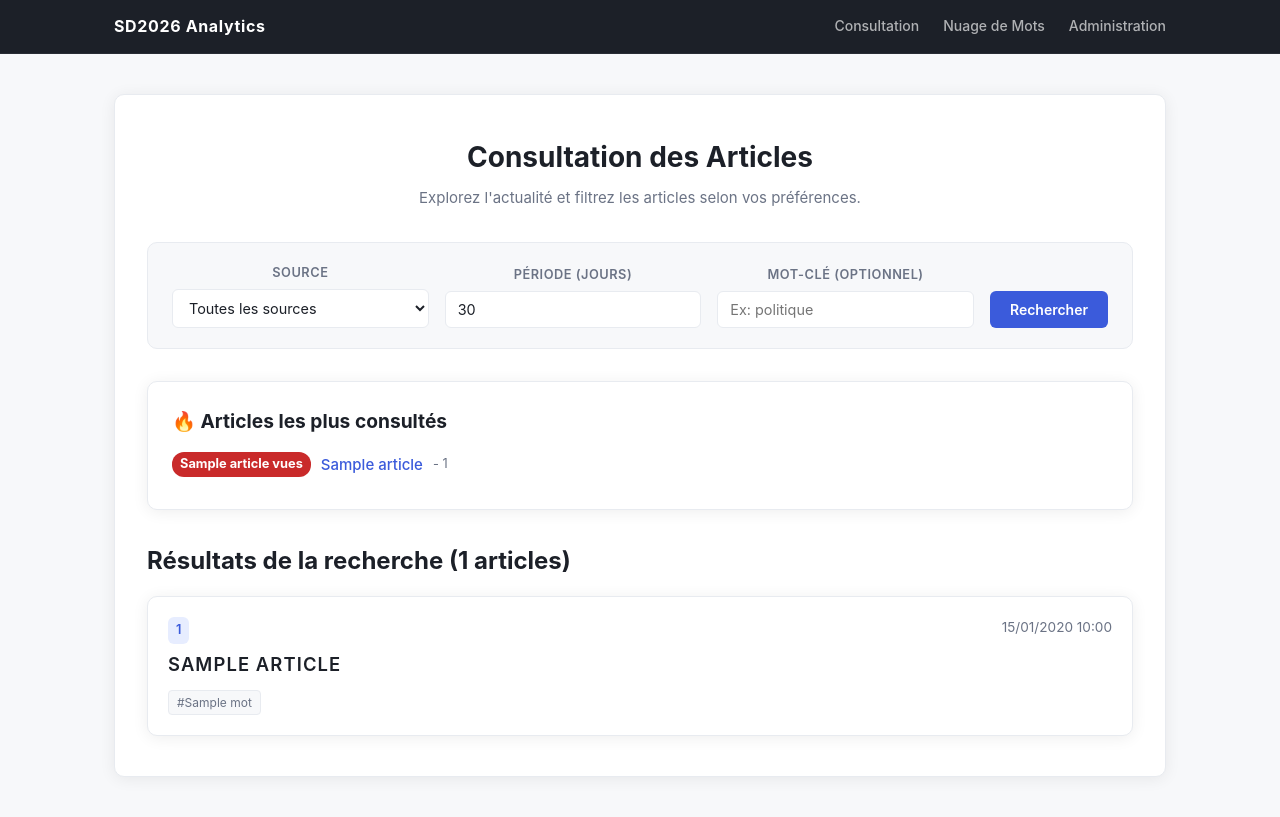
After one commit to Mouadistaa/projet-structuration-documents, a Flask app: page /articles in a window 1280 px wide. The commit adds this page. Run offline with Flask 3, Linux system fonts and the light colour scheme; a database or web service that is not in the repository returns one stand-in record (values such as "Sample title").

Commit message:
Ajout de la page pour voir les noms d'articles xml + pagination

```diff
--- a/BdMongo.py
+++ b/BdMongo.py
@@ -57,25 +57,53 @@ class BdMongo:
             print(f"Erreur d'insertion: {e}")
             return False
 
-    def rechercher_articles(self, filtres):
+    def rechercher_articles(self, filtres, tri=None, skip=0, limit=0):
         """
         Recherche des articles en fonction de filtres.
-        filtres: dict (ex: {"source_id": "lemonde", "date_publication": {"$gte": date_debut, "$lte": date_fin}})
+        filtres: dict
         """
         if self.articles is None:
             return []
-        return list(self.articles.find(filtres))
+        cursor = self.articles.find(filtres)
+        if tri:
+            cursor = cursor.sort(tri)
+        if skip > 0:
+            cursor = cursor.skip(skip)
+        if limit > 0:
+            cursor = cursor.limit(limit)
+        return list(cursor)
+
+    def compter_articles(self, filtres):
+        """Compte le nombre total d'articles correspondant aux filtres."""
+        if self.articles is None:
+            return 0
+        return self.articles.count_documents(filtres)
 
     def mettre_a_jour_horodatage(self, url_originale):
         if self.articles is None:
             return
         try:
+            now = datetime.utcnow()
             self.articles.update_one(
                 {"url_originale": url_originale},
-                {"$set": {"horodatage_consultation": datetime.utcnow()}}
+                {
+                    "$set": {"horodatage_consultation": now},
+                    "$push": {"historique_consultations": now},
+                    "$inc": {"nombre_consultations": 1}
+                }
             )
         except Exception as e:
             print(f"Erreur de mise à jour: {e}")
+
+    def obtenir_articles_populaires(self, limite=5):
+        """
+        Récupère les articles avec le plus grand nombre de consultations.
+        """
+        if self.articles is None:
+            return []
+        return list(self.articles.find(
+            {"nombre_consultations": {"$exists": True, "$gt": 0}}
+        ).sort("nombre_consultations", pymongo.DESCENDING).limit(limite))
 
     # --- Gestion des sources ---
     def inserer_source(self, url_sitemap, source_id, frequence_heures=6):
--- a/main.py
+++ b/main.py
@@ -96,6 +96,63 @@ def download_wordcloud():
         print(f"Erreur Download wordcloud: {e}")
         return "Erreur interne lors de la génération", 500
 
+@app.route('/articles')
+def articles():
+    source_id = request.args.get('source_id')
+    jours = request.args.get('jours', type=int, default=30)
+    mot_cle = request.args.get('mot_cle', '').strip()
+    page = request.args.get('page', 1, type=int)
+    per_page = 20
+
+    filtres = {}
+    if source_id:
+        filtres['source_id'] = source_id
+
+    if jours > 0:
+        date_limite = datetime.utcnow() - timedelta(days=jours)
+        filtres['date_publication'] = {"$gte": date_limite}
+
+    if mot_cle:
+        # Recherche insensible à la casse dans les mots clés
+        filtres['mots_cles'] = {"$regex": mot_cle, "$options": "i"}
+
+    total_articles = db.compter_articles(filtres)
+    total_pages = (total_articles + per_page - 1) // per_page
+
+    if page < 1:
+        page = 1
+
+    liste_articles = db.rechercher_articles(
+        filtres,
+        tri=[("date_publication", -1)],
+        skip=(page - 1) * per_page,
+        limit=per_page
+    )
+
+    populaires = db.obtenir_articles_populaires(limite=5)
+    sources = db.obtenir_sources()
+
+    return render_template('articles.html',
+                           articles=liste_articles,
+                           sources=sources,
+                           populaires=populaires,
+                           args=request.args,
+                           page=page,
+                           total_pages=total_pages,
+                           total_articles=total_articles)
+
+@app.route('/goto')
+def goto():
+    url = request.args.get('url')
+    if not url:
+        return redirect(url_for('articles'))
+
+    # Mettre à jour l'horodatage de consultation dans la base de données
+    db.mettre_a_jour_horodatage(url)
+
+    # Rediriger vers la page d'origine de l'article dans un nouvel onglet (géré par le front)
+    return redirect(url)
+
 @app.route('/admin', methods=['GET', 'POST'])
 def admin():
     if request.method == 'POST':
--- /dev/null
+++ b/templates/articles.html
@@ -0,0 +1,127 @@
+{% extends 'base.html' %}
+{% block content %}
+<div class="glass-container text-center">
+    <h1>Consultation des Articles</h1>
+    <p class="subtitle">Explorez l'actualité et filtrez les articles selon vos préférences.</p>
+
+    <div class="controls-panel">
+        <form id="filter-form" class="filter-form" method="GET" action="{{ url_for('articles') }}">
+            <div class="form-group">
+                <label for="source_id">Source</label>
+                <select name="source_id" id="source_id">
+                    <option value="">Toutes les sources</option>
+                    {% for source in sources %}
+                    <option value="{{ source.source_id }}" {% if args.get('source_id') == source.source_id %}selected{% endif %}>{{ source.source_id }}</option>
+                    {% endfor %}
+                </select>
+            </div>
+
+            <div class="form-group">
+                <label for="jours">Période (jours)</label>
+                <input type="number" id="jours" name="jours" value="{{ args.get('jours', '30') }}" min="0" max="365">
+            </div>
+
+            <div class="form-group">
+                <label for="mot_cle">Mot-clé (Optionnel)</label>
+                <input type="text" id="mot_cle" name="mot_cle" value="{{ args.get('mot_cle', '') }}" placeholder="Ex: politique">
+            </div>
+
+            <button type="submit" class="btn btn-primary">Rechercher</button>
+        </form>
+    </div>
+
+    <!-- Section des articles populaires -->
+    {% if populaires %}
+    <div class="popular-articles-panel" style="margin-top: 2rem; text-align: left; background: var(--surface); padding: 1.5rem; border-radius: var(--radius); border: 1px solid var(--border); box-shadow: var(--shadow);">
+        <h2 style="font-size: 1.2rem; margin-bottom: 1rem; color: var(--text);">🔥 Articles les plus consultés</h2>
+        <ul style="list-style: none; padding: 0; margin: 0;">
+            {% for pop in populaires %}
+            <li style="margin-bottom: 0.5rem; display: flex; align-items: center; gap: 10px;">
+                <span style="display: inline-block; background: var(--danger); color: white; padding: 2px 8px; border-radius: 12px; font-size: 0.8rem; font-weight: bold; white-space: nowrap;">{{ pop.nombre_consultations }} vues</span>
+                <a href="{{ url_for('goto', url=pop.url_originale) }}" target="_blank" style="color: var(--accent); text-decoration: none; font-weight: 500; white-space: nowrap; overflow: hidden; text-overflow: ellipsis; max-width: 70%;">
+                    {{ pop.titre }}
+                </a>
+                <span style="color: var(--muted); font-size: 0.8rem; white-space: nowrap;">- {{ pop.source_id }}</span>
+            </li>
+            {% endfor %}
+        </ul>
+    </div>
+    {% endif %}
+
+    <div class="articles-list-container" style="margin-top: 2rem; text-align: left;">
+        <h2 style="font-size: 1.5rem; margin-bottom: 1rem; color: var(--text);">Résultats de la recherche ({{ articles|length }} articles)</h2>
+        {% if articles %}
+            <div class="articles-grid" style="display: flex; flex-direction: column; gap: 1rem;">
+                {% for article in articles %}
+                <div class="article-card" style="background: var(--surface); border: 1px solid var(--border); border-radius: var(--radius); padding: 1.25rem; transition: transform 0.2s, box-shadow 0.2s; box-shadow: var(--shadow);">
+                    <div style="display: flex; justify-content: space-between; margin-bottom: 0.5rem;">
+                        <span class="badge" style="background: var(--accent-lt); color: var(--accent); padding: 3px 8px; border-radius: 6px; font-size: 0.8rem; font-weight: 600;">{{ article.source_id }}</span>
+                        <span style="color: var(--muted); font-size: 0.85rem;">
+                            {% if article.date_publication %}
+                            {{ article.date_publication.strftime('%d/%m/%Y %H:%M') }}
+                            {% else %}
+                            Date inconnue
+                            {% endif %}
+                        </span>
+                    </div>
+                    <h3 style="margin-top: 0.5rem; margin-bottom: 0.5rem; font-size: 1.15rem; line-height: 1.4;">
+                        <a href="{{ url_for('goto', url=article.url_originale) }}" target="_blank" style="color: var(--text); text-decoration: none; transition: color 0.2s;">
+                            {{ article.titre }}
+                        </a>
+                    </h3>
+                    {% if article.mots_cles %}
+                    <div style="display: flex; flex-wrap: wrap; gap: 0.5rem; margin-top: 0.8rem;">
+                        {% for mot in article.mots_cles[:5] %}
+                        <span style="background: var(--bg); color: var(--muted); padding: 2px 8px; border-radius: 4px; font-size: 0.75rem; border: 1px solid var(--border);">#{{ mot }}</span>
+                        {% endfor %}
+                        {% if article.mots_cles|length > 5 %}
+                        <span style="color: var(--muted); font-size: 0.75rem; padding: 2px 4px;">+{{ article.mots_cles|length - 5 }}</span>
+                        {% endif %}
+                    </div>
+                    {% endif %}
+                </div>
+                {% endfor %}
+            </div>
+
+            <!-- Pagination Controls -->
+            {% if total_pages > 1 %}
+            <div class="pagination" style="display: flex; justify-content: center; align-items: center; gap: 1rem; margin-top: 2.5rem;">
+                {% if page > 1 %}
+                <a href="{{ url_for('articles', source_id=args.get('source_id', ''), jours=args.get('jours', '30'), mot_cle=args.get('mot_cle', ''), page=page-1) }}" class="btn btn-secondary btn-sm" style="text-decoration: none;">&laquo; Précédent</a>
+                {% endif %}
+
+                <form action="{{ url_for('articles') }}" method="GET" style="display: flex; align-items: center; gap: 0.5rem; margin: 0;">
+                    <input type="hidden" name="source_id" value="{{ args.get('source_id', '') }}">
+                    <input type="hidden" name="jours" value="{{ args.get('jours', '30') }}">
+                    <input type="hidden" name="mot_cle" value="{{ args.get('mot_cle', '') }}">
+
+                    <span style="font-size: 0.9rem; color: var(--muted); font-weight: 500;">Page</span>
+                    <input type="number" name="page" value="{{ page }}" min="1" style="width: 70px; padding: 0.3rem; text-align: center; border: 1px solid var(--border); border-radius: 4px; background: var(--surface); color: var(--text); font-size: 0.9rem;">
+                    <span style="font-size: 0.9rem; color: var(--muted); font-weight: 500;">sur {{ total_pages }}</span>
+
+                    <button type="submit" class="btn btn-secondary btn-sm" style="padding: 0.3rem 0.6rem; font-size: 0.8rem;">Aller</button>
+                </form>
+
+                {% if page < total_pages %}
+                <a href="{{ url_for('articles', source_id=args.get('source_id', ''), jours=args.get('jours', '30'), mot_cle=args.get('mot_cle', ''), page=page+1) }}" class="btn btn-secondary btn-sm" style="text-decoration: none;">Suivant &raquo;</a>
+                {% endif %}
+            </div>
+            {% endif %}
+        {% else %}
+            <div class="no-results" style="padding: 3rem; text-align: center; color: var(--muted); background: var(--surface); border: 1px solid var(--border); border-radius: var(--radius);">
+                <p>Aucun article ne correspond à vos critères de recherche.</p>
+            </div>
+        {% endif %}
+    </div>
+</div>
+
+<style>
+.article-card:hover {
+    transform: translateY(-3px);
+    box-shadow: 0 8px 24px rgba(0,0,0,0.1) !important;
+}
+.article-card h3 a:hover {
+    color: var(--accent) !important;
+}
+</style>
+{% endblock %}
--- a/templates/base.html
+++ b/templates/base.html
@@ -11,9 +11,10 @@
 <body>
     <nav class="navbar">
         <div class="nav-container">
-            <a href="{{ url_for('index') }}" class="nav-logo">SD2026 WordCloud</a>
+            <a href="{{ url_for('index') }}" class="nav-logo">SD2026 Analytics</a>
             <ul class="nav-links">
-                <li><a href="{{ url_for('index') }}">Consultation</a></li>
+                <li><a href="{{ url_for('articles') }}">Consultation</a></li>
+                <li><a href="{{ url_for('index') }}">Nuage de Mots</a></li>
                 <li><a href="{{ url_for('admin') }}">Administration</a></li>
             </ul>
         </div>
```
